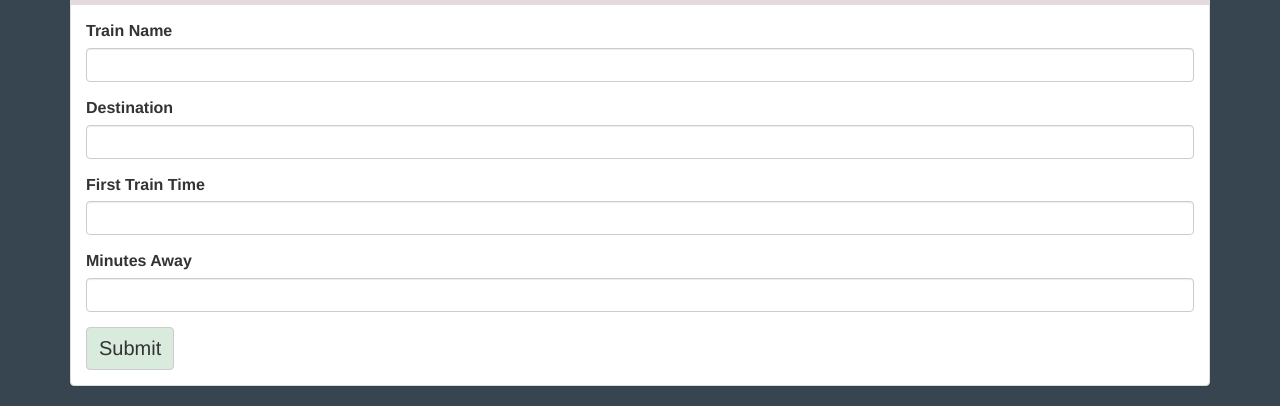
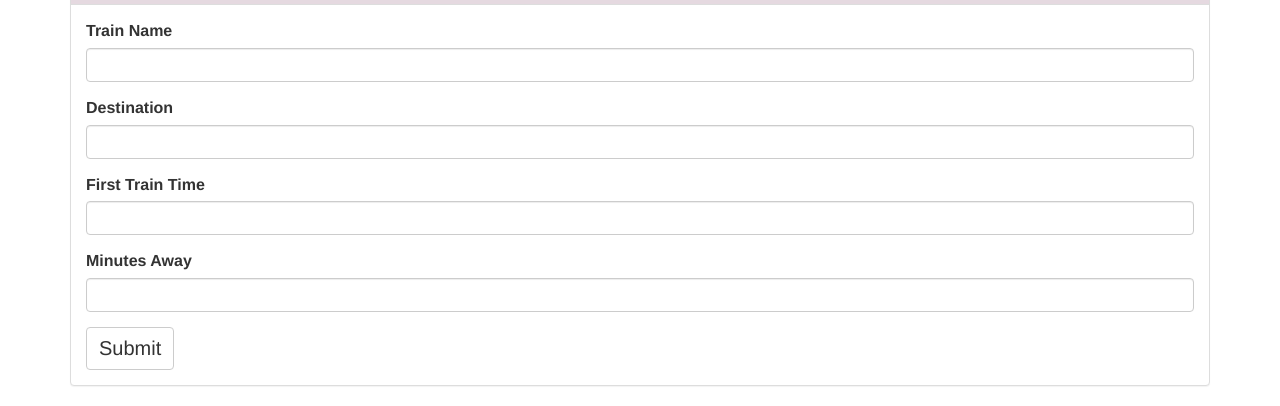
Before and after one commit to Teamsushie/homework7, a plain HTML site: page index.html in a window 1280 px wide. Shown: the part 533-939 px from the top of the page. Drawn offline with nearby package versions, Linux system fonts and the light colour scheme; no server answers.

Commit message:
Update style.css

```diff
--- a/assets/css/style.css
+++ b/assets/css/style.css
@@ -1,5 +1,5 @@
 body {
-	background-color: #36454f;
+	background-color: white;
 }
 th {
 	font-size: 20px;
@@ -18,7 +18,7 @@ label {
 	font-size: 16px;
 }
 .jumbotron, #submitButton {
-	background-color: #d9ebdd;
+	background-color: white;
 }
 button {
 	font-size: 20px !important;
```
